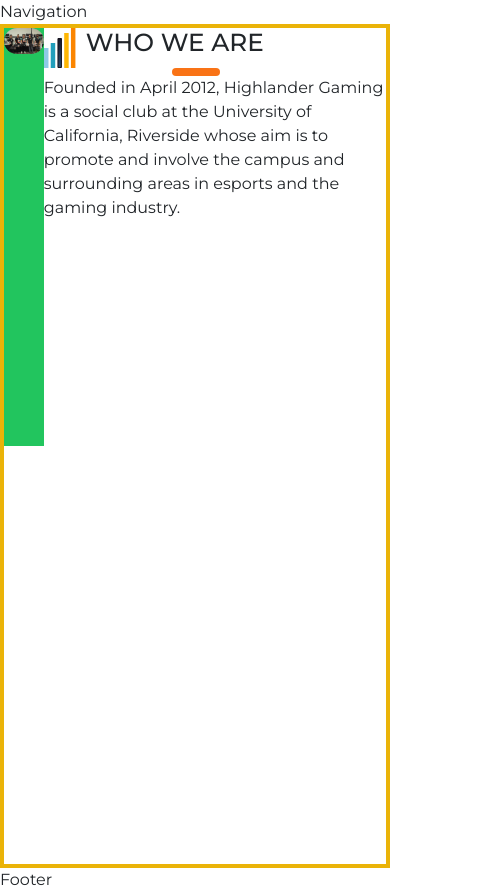
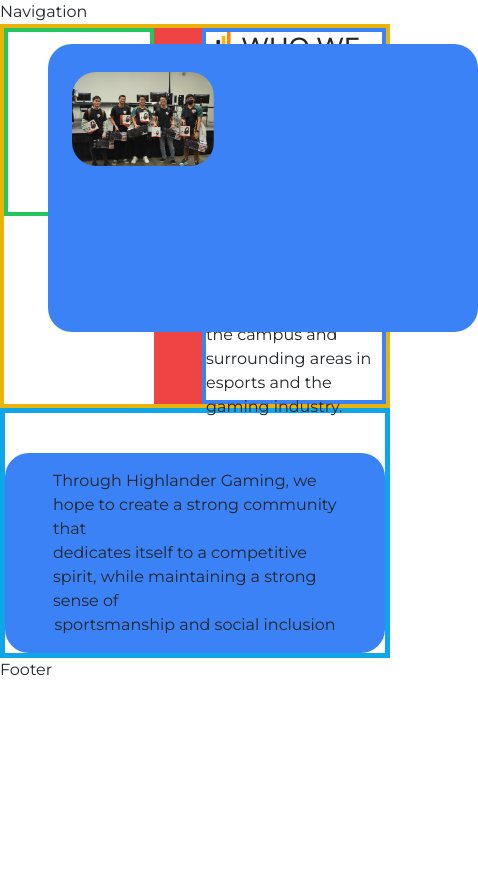
Before and after one commit to acm-ucr/hlg-website, a Next.js app: page /about in a window 390 px wide. Shown: the whole page, 478 px wide, since content can reach past the window. After the commit the page ends 844 px from the top, so only its background shows below. Built offline with nearby package versions, Linux system fonts and the light colour scheme.

Commit message:
almost done, without using much responsive design, still has colors in it

```diff
--- a/src/components/Heading.jsx
+++ b/src/components/Heading.jsx
@@ -8,7 +8,6 @@
           <Image src={photo} />
         </div>
         <h2 className="">{text}</h2>
-
       </div>
 
       <div className="flex">
--- a/src/components/home/Intro.jsx
+++ b/src/components/home/Intro.jsx
@@ -3,107 +3,97 @@
 import Heading from "src/components/Heading.jsx";
 const Who = () => {
   return (
-    // <div className="flex flex-col  min-h-max ">
+    <div>
+      <div className="flex flex-col w-screen">
+        <div className="flex flex-row border-4 border-yellow-500 w-full h-96 justify-start">
+          {/* left side */}
+          {/*Note: The left-20, top-10 need to have breakpoints used on it */}
+          <div className="relative border-green-500 border-4 w-6/12 h-1/2 basis-1/2">
+            <Image
+              src={photo}
+              className="absolute left-16 top-10 rounded-3xl bg-blue-500 z-20"
+            />
+            <div
+              className="absolute top-3 left-10 bg-blue-500 rounded-3xl z-10 h-72"
+              style={{ width: "430px" }}
+            ></div>
+          </div>
 
+          {/* gap in middle*/}
+          <div className="bg-red-500 p-4"></div>
 
-
-    // Hi Theo: So below are the problems. Specifically, they do not work on divs that're around the pictures.
-    // 1. justify-center not putting things in the center
-    // 2. justify-left supposed to group them on the left, but doesn't.
-
-    <div className="flex flex-row border-4 border-yellow-500 h-screen justify-start">
-
-      <div className="relative bg-green-500 w-1/2 h-1/2">
-
-        <Image src={photo} className="rounded-3xl" />
+          {/* right side*/}
+          <div className="flex flex-col gap-5 border-4 border-blue-500 basis-1/2">
+            <Heading text={"WHO WE ARE"} />
+            <p className="text-start m-0 p-0 max-w-sm">
+              Founded in April 2012, Highlander Gaming is a social club at the
+              University of California, Riverside whose aim is to promote and
+              involve the campus and surrounding areas in esports and the gaming
+              industry.
+            </p>
+          </div>
+        </div>
       </div>
 
-
-
-      {/*
-      - flex box properties only applies to DIRECT SUBORDINATES. flex->flex->ele, ele will not abide by 1st flex.
-      - basis-1/2 type things must be applied to all children, add up to 1, or else be buggy.
-      - be careful of "w-2" vs "w-1/2" --- one is pixels the other is ratio of REMAINING SPACE INSIDE CONTAINER.
-      - justify-start not only puts them at the beginning, but also makes all children the same size! (but does not work ehre because of unknown reason)
-      */}
-
-
-        {/* Things that did not work:
-        - setting basis on one side and not the other leads to the side without basis disappeasring from the screen altogether.
-        - remove the basis overall will also lead to the same result
-        - justify-center does not align all items
-        - min-h-full, min-height combination does nothing to above, REGARDLESS of where its placed or how many are placed in whichever.
-        - tried to prevent certain elements from shrinking, making other elements shrinkable, but no work.
-
-
-        "The result of this is that your items will all line up in a row, using the size of the content as their size in the main axis. If there are more items than can fit in the container, they will not wrap but will instead overflow. If some items are taller than others, all items will stretch along the full length of the cross-axis.
-
-
-        Currently going off of likely mistaken assumptions that:
-          1. flex flex-col, flex flex-row will always give enough space to the object I'm putting in if its too wide (for flex-col) or too tall (flex-row). Overall there'll always be enough space.
-         */}
-
-
-
-        {/* right side halve */}
-        {/* <div className="flex flex-col gap-5"> */}
-        <div className="flex flex-col">
-          <Heading text={"WHO WE ARE"}/>
-          <div className="text-start">
-            Founded in April 2012, Highlander Gaming is a social club at the University of California, Riverside whose aim is to promote and involve the campus and surrounding areas in esports and the gaming industry.
+      <div className="flex flex-row justify-center pt-10 border-5 border-sky-500">
+        <div className="rounded-3xl bg-blue-500 px-5 py-3">
+          <div className="flex flex-col items-center">
+            <div className="rounded-lg ">
+              Through Highlander Gaming, we hope to create a strong community
+              that <br />
+              dedicates itself to a competitive spirit, while maintaining a
+              strong sense of <br />
+            </div>
+            <div className="pb-0.25"></div>
+            <div className="rounded-lg">sportsmanship and social inclusion</div>
           </div>
         </div>
+      </div>
+    </div>
 
-      </div>
+    // {/*
+    // - flex box properties only applies to DIRECT SUBORDINATES. flex->flex->ele, ele will not abide by 1st flex.
+    // - basis-1/2 type things must be applied to all children, add up to 1, or else be buggy.
+    // - be careful of "w-2" vs "w-1/2" --- one is pixels the other is ratio of REMAINING SPACE INSIDE CONTAINER.
+    // - justify-start not only puts them at the beginning, but also makes all children the same size! (but does not work ehre because of unknown reason)
+    // */}
 
-    // </div>
+    // {/* Things that did not work:
+    //   - setting basis on one side and not the other leads to the side without basis disappeasring from the screen altogether.
+    //   - remove the basis overall will also lead to the same result
+    //   - justify-center does not align all items
+    //   - min-h-full, min-height combination does nothing to above, REGARDLESS of where its placed or how many are placed in whichever.
+    //   - tried to prevent certain elements from shrinking, making other elements shrinkable, but no work.
 
+    //   "The result of this is that your items will all line up in a row, using the size of the content as their size in the main axis. If there are more items than can fit in the container, they will not wrap but will instead overflow. If some items are taller than others, all items will stretch along the full length of the cross-axis.
 
+    //   Currently going off of likely mistaken assumptions that:
+    //     1. flex flex-col, flex flex-row will always give enough space to the object I'm putting in if its too wide (for flex-col) or too tall (flex-row). Overall there'll always be enough space.
+    //    */}
 
+    // {/* right side halve */}
+    // {/* <div className="flex flex-col gap-5"> */}
 
-    //   valid bottom half: (don't delete this)
-
-    //   <div className="flex flex-row justify-center pt-20 border-5 border-sky-500">
-    //     <div className="rounded-3xl bg-blue-500 px-5 py-3">
-    //       <div className="flex flex-col items-center">
-    //         <div className="rounded-lg ">
-    //           Through Highlander Gaming, we hope to create a strong community that <br />
-    //           dedicates itself to a competitive spirit, while maintaining a strong sense of <br />
-    //         </div>
-    //         <div className="pb-0.25"></div>
-    //         <div className="rounded-lg">
-    //           sportsmanship and social inclusion
-    //         </div>
-    //       </div>
-    //     </div>
+    // <div className="grid grid-cols-2 gap-4">
+    // <div className="relative">
+    //   <img src="unknown source.jpg" alt="Your Photo" className="absolute left-10 top-5 rounded-3xl"/>
+    //   <Image src={photo} className="absolute left-20 top-10 rounded-3xl bg-blue-500"/>
     //   </div>
 
-
+    //   <div className="flex flex-col gap-5">
+    //     <Heading text={"WHO WE ARE"} />
+    //     <p className="text-start m-0 p-0">
+    //       Founded in April 2012, Highlander Gaming is a social club at the
+    //       University of California, Riverside whose aim is to promote and
+    //       involve the campus and surrounding areas in esports and the gaming
+    //       industry.
+    //     </p>
+    //   </div>
     // </div>
   );
 };
 
 export default Who;
-
-
-
-
-
-
-
-
-
-
-
-
-
-
-
-
-
-
-
-
 
 // <div className="flex flex-row justify-center">
 // {/* left side */}
@@ -123,7 +113,6 @@
 // {/*the border between two halves*/}
 // <div className="px-10 bg-red-500">wgat</div>
 
-
 // {/* right side halve */}
 // <div className="flex flex-col gap-5 items-center basis-1/2">
 //   <Heading text={"WHO WE ARE"}/>
```
Also changed, not shown: src/app/about/page.js (line endings or trailing spaces).
